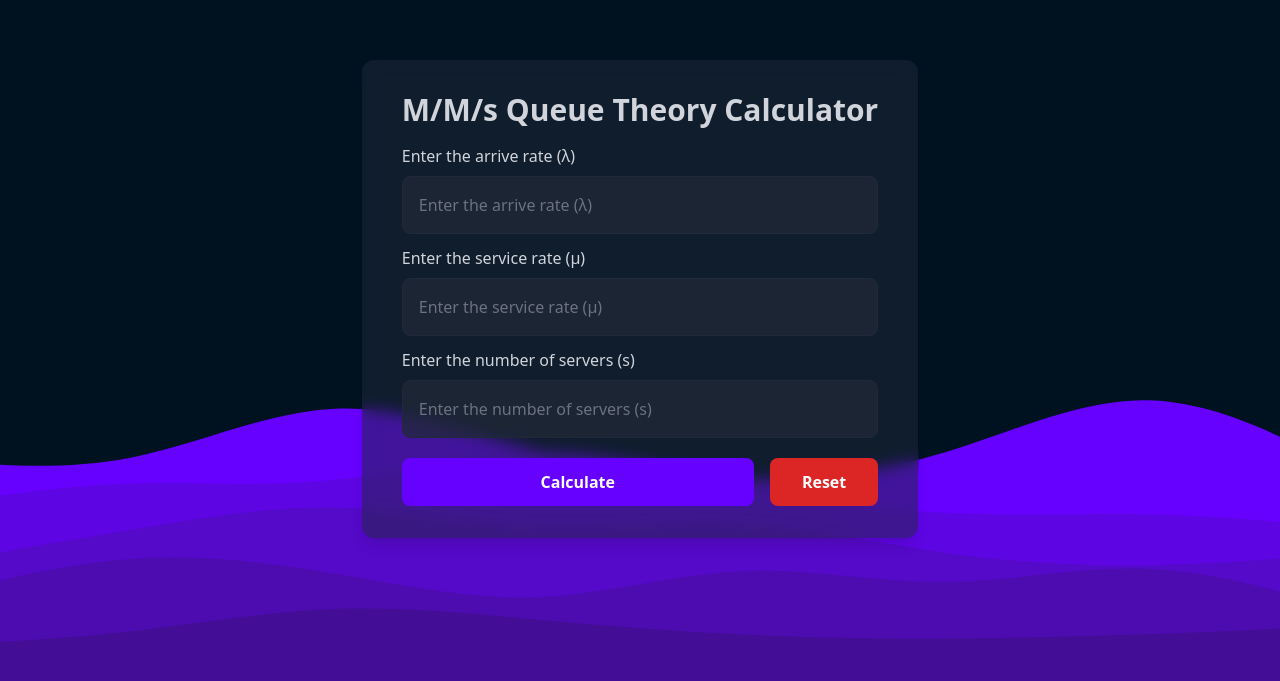
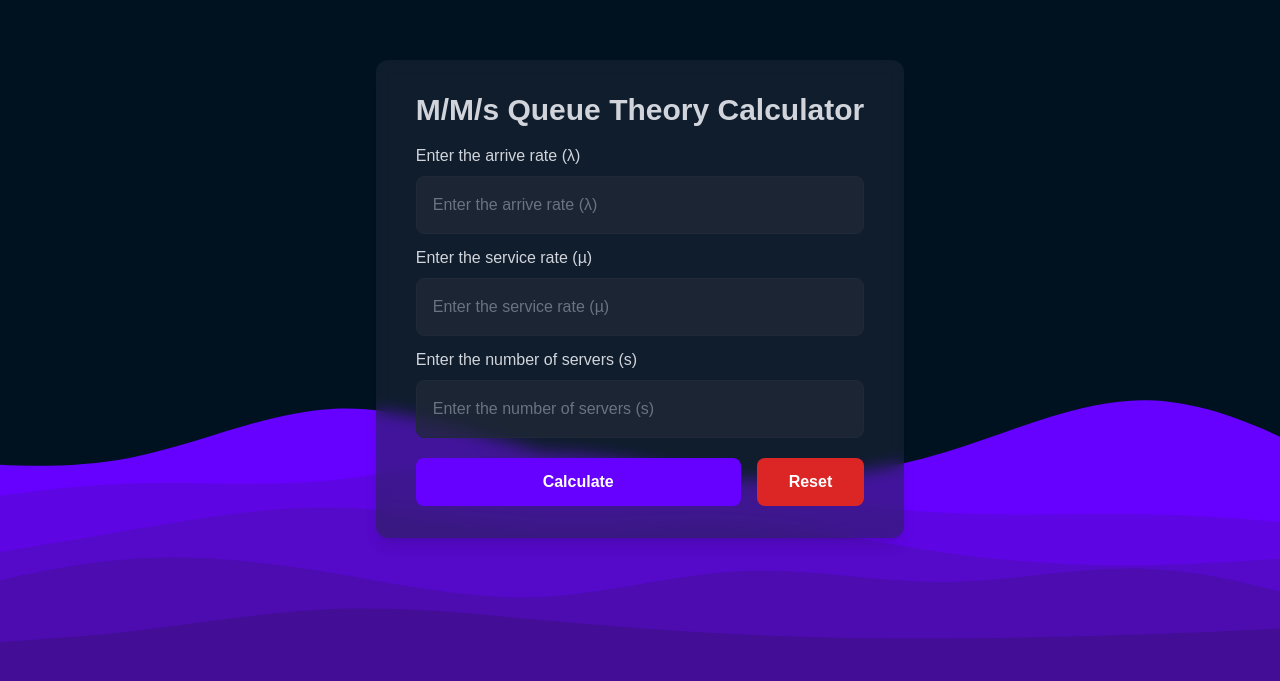
Before and after one commit to tfkhdyt/mms-queue-theory-calculator, a SvelteKit app: page / in a window 1280 px wide. Shown: the part 101-782 px from the top of the page. Built offline with nearby package versions, Linux system fonts and the light colour scheme; a small style sheet from the web is missing.

Commit message:
feat: change font to Rubik

```diff
--- a/src/app.css
+++ b/src/app.css
@@ -10,4 +10,5 @@
 	background-attachment: fixed;
 	height: 100vh;
 	color-scheme: dark;
+	font-family: 'Rubik', sans-serif;
 }
--- a/src/app.html
+++ b/src/app.html
@@ -5,6 +5,10 @@
 		<link rel="icon" href="%sveltekit.assets%/favicon.png" />
 		<meta name="viewport" content="width=device-width" />
 		%sveltekit.head%
+		<link
+			href="https://fontbit.io/css2?family=Rubik:wght@300;400;500;700&display=swap"
+			rel="stylesheet"
+		/>
 	</head>
 	<body data-sveltekit-preload-data="hover">
 		<div style="display: contents">%sveltekit.body%</div>
```
Lines whose indentation alone changed are shown as unchanged.
